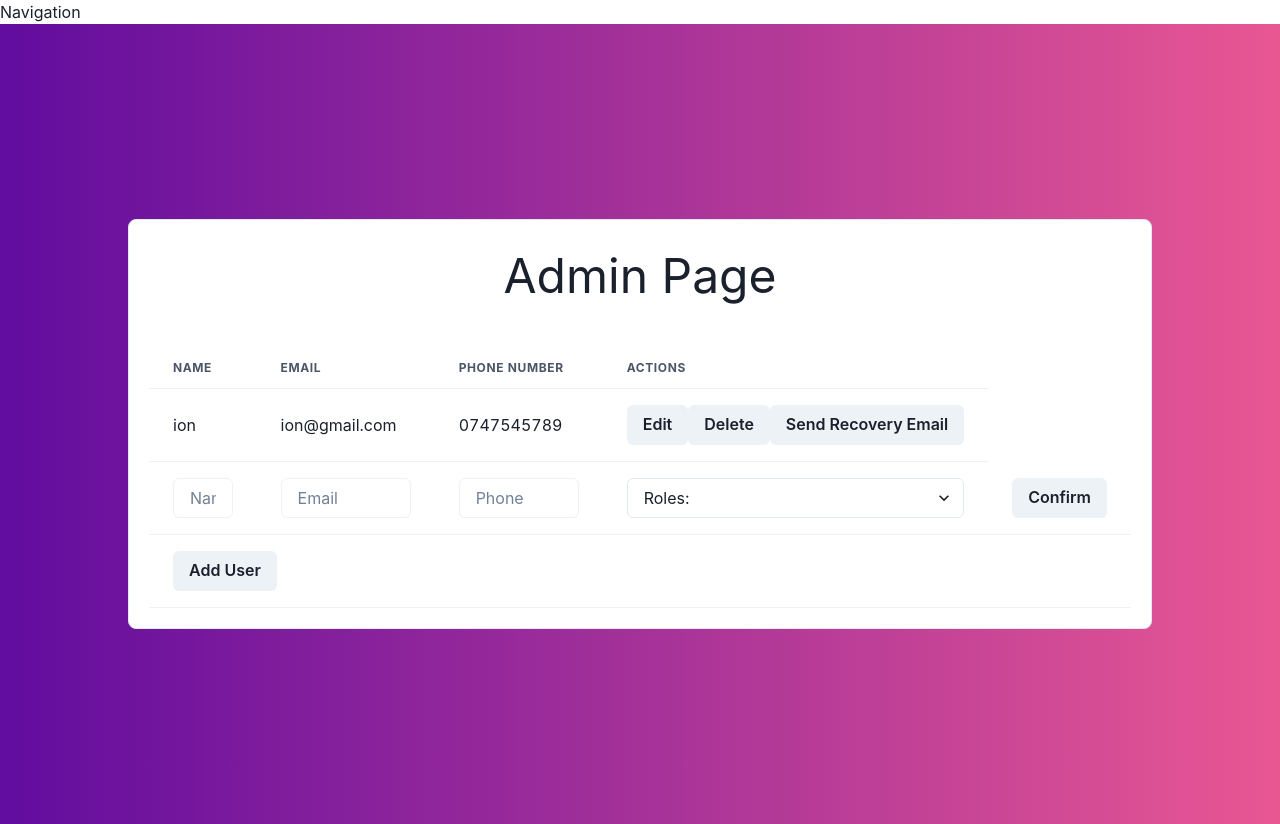
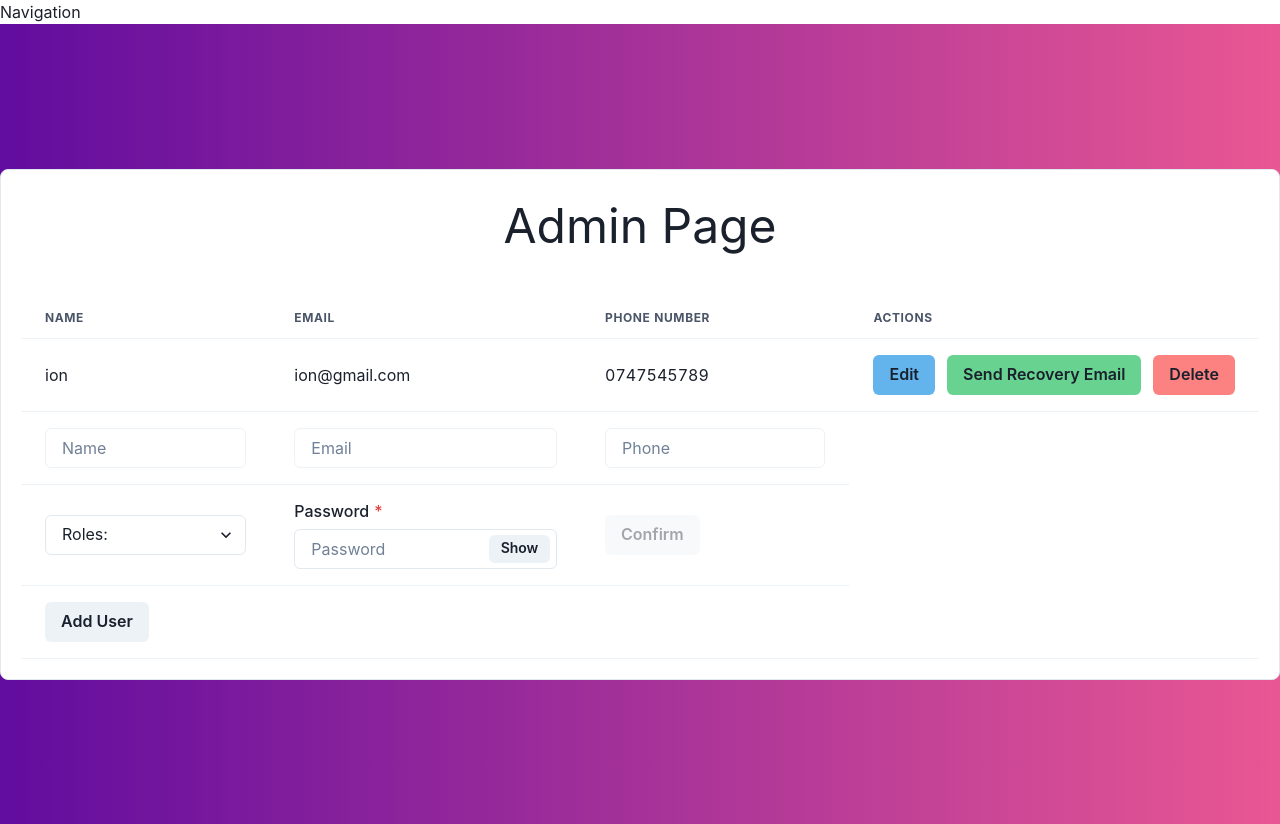
Before and after one commit to tecknoworks/SportEventManager, a React (Create React App) app in the folder event-planner-frontend/: page /admin in a window 1280 px wide. Both pictures are taken after a click on the button "Add User". Built offline with nearby package versions, Linux system fonts and the light colour scheme.

Commit message:
Resolve conflicts

```diff
--- a/event-planner-frontend/src/features/admin-management/components/Table/TableManagement.tsx
+++ b/event-planner-frontend/src/features/admin-management/components/Table/TableManagement.tsx
@@ -1,24 +1,69 @@
-import { Table, Thead, Tbody, Tr, Th, Td, TableContainer, Box, Text, Button, Input, Select } from '@chakra-ui/react';
-import { useState } from 'react';
+import { Table, Thead, Tbody, Tr, Th, Td, TableContainer, Box, Text, Button, Input, Select, useToast } from '@chakra-ui/react';
+import React, { useEffect, useState } from 'react';
 import UserRow from '../User/UserRow';
+import PasswordInput from 'common/components/PasswordInput/PasswordInput';
+import { isValidEmail } from 'common/validators/emailValidator';
+import { validatePassword } from 'common/validators/passwordValidator';
+import { isValidPhoneNumber } from 'common/validators/phoneNumberValidator';
+import { useDebounce } from 'use-debounce';
 
-const TableManagement = () => {
+const TableManagement: React.FC = () => {
   const initialUsers = [{ id: 1, name: 'ion', email: 'ion@gmail.com', phoneNumber: '0747545789' }];
 
   const [users, setUsers] = useState(initialUsers);
   const [editingUser, setEditingUser] = useState(null);
-  const [showFields, setShowFields] = useState(false);
-  const [newUserName, setNewUserName] = useState('');
-  const [newUserEmail, setNewUserEmail] = useState('');
-  const [newPhoneNumber, setNewPhoneNumber] = useState('');
+  const [showFields, setShowFields] = useState<boolean>(false);
+  const [newUser, setNewUser] = useState({
+    name: '',
+    email: '',
+    phoneNumber: '',
+    password: ''
+  });
+  const [touchedFields, setTouchedFields] = useState({
+    name: false,
+    email: false,
+    password: false,
+    phoneNumber: false,
+  });
 
-  const toggleFields = () => {
-    setShowFields(!showFields);
+  const [showPassword, setShowPassword] = useState<boolean>(false)
+  const [emailError, setEmailError] = useState<string>("");
+  const [passwordError, setPasswordError] = useState<string>("");
+  const [phoneError, setPhoneError] = useState<string>("");
+
+  const toast = useToast()
+  const [debouncedNewUser] = useDebounce(newUser, 2000);
+
+  const validateFields = () => {
+    setEmailError(isValidEmail(newUser.email) ? "" : "Invalid Email");
+    setPasswordError(validatePassword(newUser.password));
+    setPhoneError(isValidPhoneNumber(newUser.phoneNumber) ? "" : "Invalid Phone Number");
   };
 
+  const isValid = !emailError && !passwordError && !phoneError;
+
+  useEffect(() => {
+    validateFields();
+    // Trigger toast if there are errors
+    if (emailError && touchedFields.email) {
+      toast({ description: emailError, status: "error" });
+    }
+    if (passwordError && touchedFields.password) {
+      toast({ description: passwordError, status: "error" });
+    }
+    if (phoneError && touchedFields.phoneNumber) {
+      toast({ description: phoneError, status: "error" });
+    }
+  }, [debouncedNewUser, toast]);
+
+
+
   const addUser = () => {
-    const newUser = { id: users.length + 1, name: newUserName, email: newUserEmail, phoneNumber: newPhoneNumber };
-    setUsers([...users, newUser]);
+    let isValid = true;
+    if (isValid) {
+      const newUserData = { id: users.length + 1, ...newUser };
+      setUsers([...users, newUserData]);
+    }
   };
 
   // const editUser = (id: number, updatedUser: any) => {
@@ -35,7 +80,7 @@ const TableManagement = () => {
   };
 
   return (
-    <Box className="form-wrapper" display="flex" width="80%" borderWidth="1px" borderRadius="lg" overflow="hidden">
+    <Box className="form-wrapper" display="flex" width="100%" borderWidth="1px" borderRadius="lg" overflow="hidden">
       <Text fontSize="5xl">Admin Page</Text>
       <TableContainer pt={9} width="100%">
         <Table>
@@ -54,18 +99,22 @@ const TableManagement = () => {
             {showFields && (
               <Tr>
                 <Td>
-                  <Input placeholder="Name" value={newUserName} onChange={(e) => setNewUserName(e.target.value)} />
+                  <Input placeholder="Name" value={newUser.name} onChange={(e) => { setNewUser({ ...newUser, name: e.target.value }); setTouchedFields({ ...touchedFields, name: true }) }} />
                 </Td>
                 <Td>
-                  <Input placeholder="Email" value={newUserEmail} onChange={(e) => setNewUserEmail(e.target.value)} />
+                  <Input placeholder="Email" value={newUser.email} onChange={(e) => {
+                    setNewUser({ ...newUser, email: e.target.value });
+                    setTouchedFields({ ...touchedFields, email: true });
+                  }} />
                 </Td>
                 <Td>
-                  <Input
-                    placeholder="Phone"
-                    value={newPhoneNumber}
-                    onChange={(e) => setNewPhoneNumber(e.target.value)}
-                  />
+                  <Input placeholder="Phone" value={newUser.phoneNumber} onChange={(e) => { setNewUser({ ...newUser, phoneNumber: e.target.value }); setTouchedFields({ ...touchedFields, phoneNumber: true }) }} />
                 </Td>
+              </Tr>
+            )}
+
+            {showFields && (
+              <Tr>
                 <Td>
                   <Select placeholder="Roles:">
                     <option value="Admin">Admin</option>
@@ -73,13 +122,24 @@ const TableManagement = () => {
                   </Select>
                 </Td>
                 <Td>
-                  <Button onClick={addUser}>Confirm</Button>
+                  <PasswordInput
+                    value={newUser.password}
+                    onChange={(e) => { setNewUser({ ...newUser, password: e.target.value }); setTouchedFields({ ...touchedFields, password: true }) }}
+                    show={showPassword}
+                    onToggleShow={() => { setShowPassword(!showPassword) }}
+                    placeholder="Password"
+                    errorMessage={""}
+                    isRequired={true}
+                  />
+                </Td>
+                <Td>
+                  <Button onClick={() => { setShowFields(!showFields); addUser() }} isDisabled={!isValid}>Confirm</Button>
                 </Td>
               </Tr>
             )}
             <Tr>
               <Td colSpan={5}>
-                <Button onClick={()=>{setShowFields(!showFields)}}>Add User</Button>
+                <Button onClick={() => { setShowFields(!showFields) }}>Add User</Button>
               </Td>
             </Tr>
           </Tbody>
--- a/event-planner-frontend/src/features/admin-management/components/User/UserRow.tsx
+++ b/event-planner-frontend/src/features/admin-management/components/User/UserRow.tsx
@@ -20,9 +20,10 @@ const UserRow: React.FC<UserRowProps> = ({ user, deleteUser, sendRecoveryEmail }
             <Td>{user.email}</Td>
             <Td>{user.phoneNumber}</Td>
             <Td>
-                <Button>Edit</Button>
-                <Button onClick={() => deleteUser(user.id)}>Delete</Button>
-                <Button onClick={() => sendRecoveryEmail(user.email)}>Send Recovery Email</Button>
+                <Button mr='3' bg={'blue.300'}>Edit</Button>
+                <Button mr='3' bg={'green.300'} onClick={() => sendRecoveryEmail(user.email)}>Send Recovery Email</Button>
+                <Button bg={'red.300'} onClick={() => deleteUser(user.id)}>Delete</Button>
+
             </Td>
         </Tr>
     );
```
